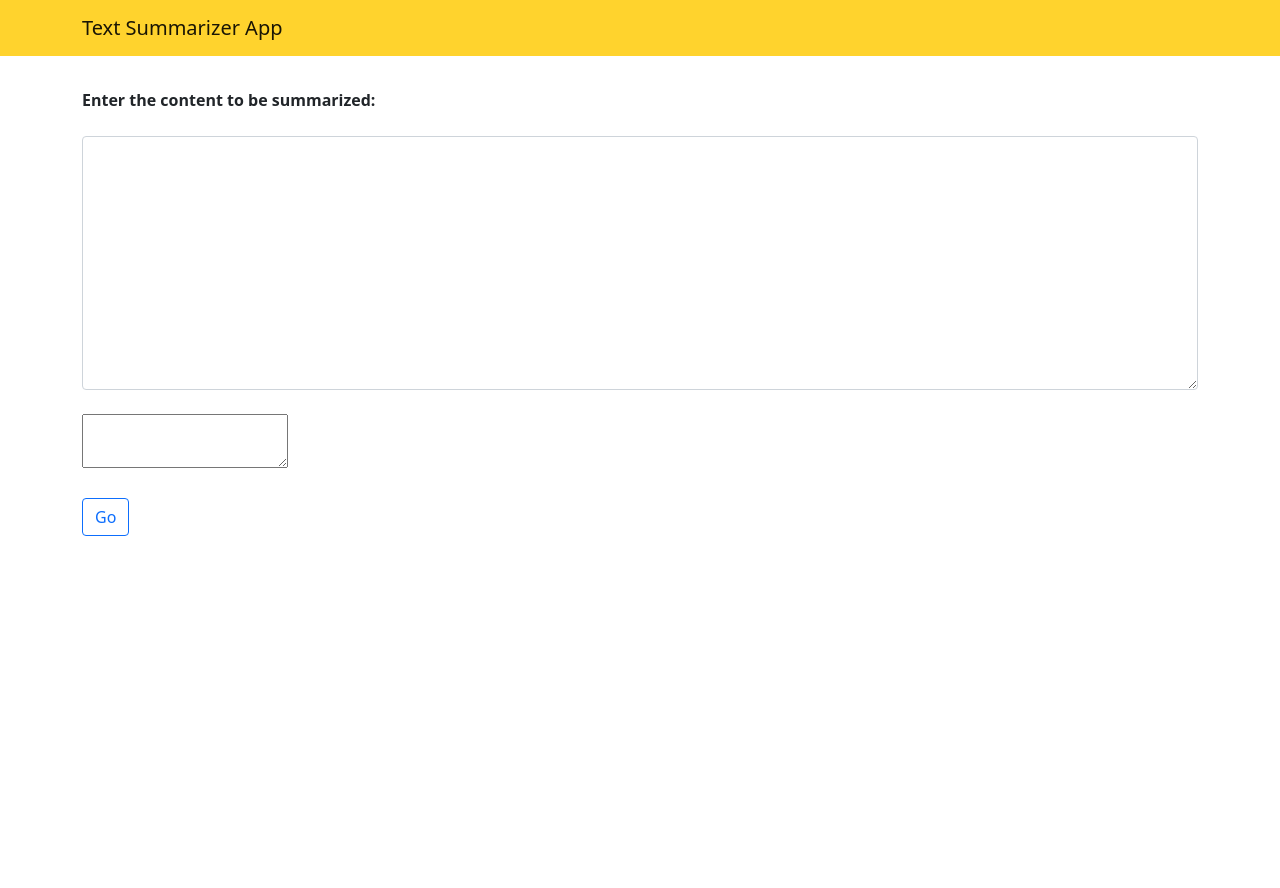
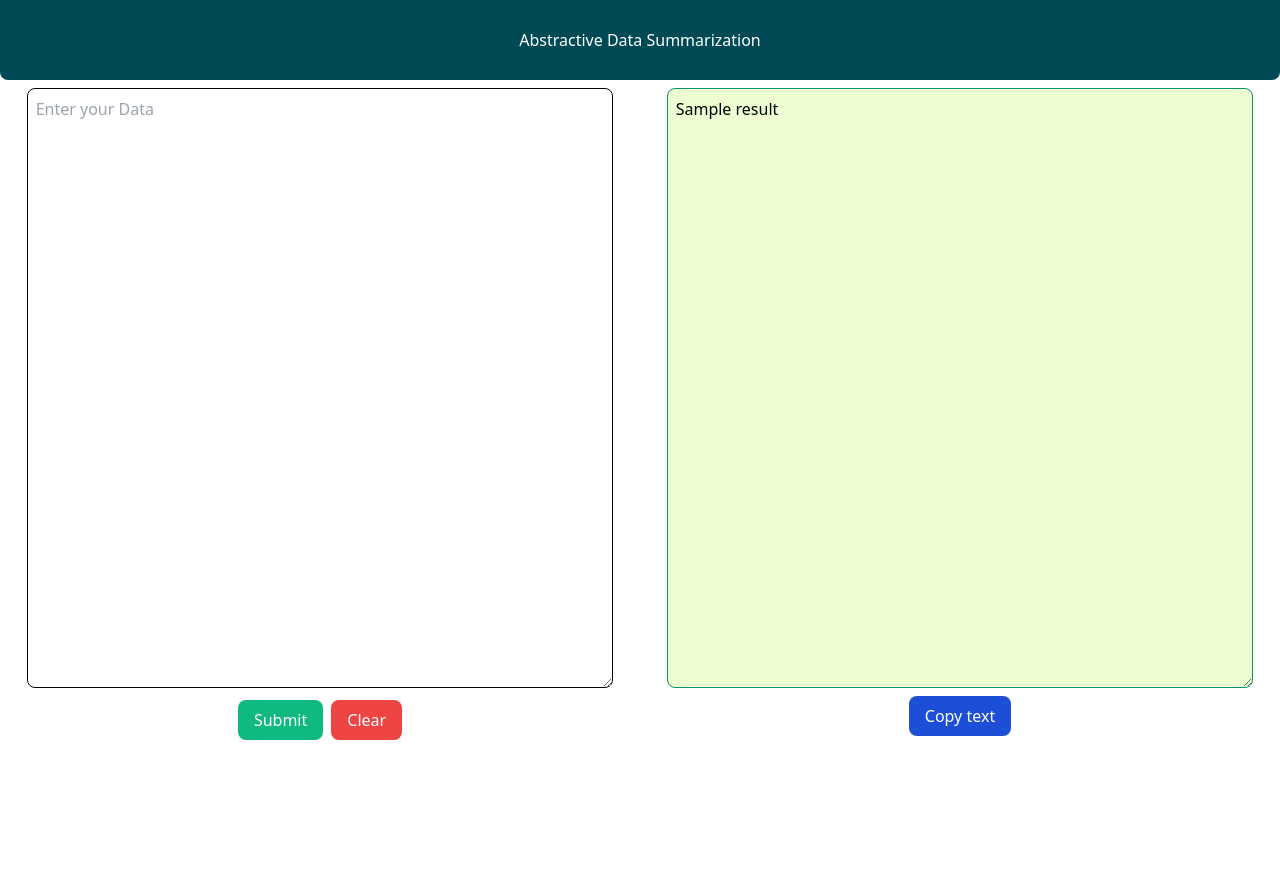
Before and after one commit to Karthikeya0505/webapp-text_summarization, a Flask app: template templates/index.html in a window 1280 px wide. Before the commit the page ends 536 px from the top, so only its background shows below. Run offline with Flask 3, Linux system fonts and the light colour scheme; the template is opened without the code that fills it: most values are stand-ins (such as "Sample title", 1, 10 or a date in 2020); some libraries are stand-ins or nearby versions.

Commit message:
Update index.html

```diff
--- a/templates/index.html
+++ b/templates/index.html
@@ -1,33 +1,83 @@
 <!DOCTYPE html>
 <html lang="en">
+
 <head>
     <meta charset="UTF-8">
     <meta http-equiv="X-UA-Compatible" content="IE=edge">
     <meta name="viewport" content="width=device-width, initial-scale=1.0">
-    <title>Text Summarizer App using SBert</title>
-    <!-- Bootstrap CSS -->
-   <link href="https://cdn.jsdelivr.net/npm/bootstrap@5.1.3/dist/css/bootstrap.min.css" rel="stylesheet" integrity="sha384-1BmE4kWBq78iYhFldvKuhfTAU6auU8tT94WrHftjDbrCEXSU1oBoqyl2QvZ6jIW3" crossorigin="anonymous">
+    <title>Data Summarization</title>
+    <link href="https://unpkg.com/tailwindcss@^2/dist/tailwind.min.css" rel="stylesheet">
+    <link href="/static/css/jquery-ui.min.css" rel="stylesheet">
 </head>
+
 <body>
-    <nav class="navbar navbar-light" style="background-color: #FFD32D;">
-        <div class="container">
-            <a class="navbar-brand">Text Summarizer App</a>
+
+    <header style="background-color: #004A56;"
+        class="fixed inset-0 w-full flex flex-col justify-center justify-items-center content-center h-20 rounded-b-lg">
+        <!-- <img src="/static/images/SynopserLogo.png" alt="Logo"
+            class="object-contain w-16 self-center md:self-left md:w-30"> -->
+        <div class="self-center text-white">Abstractive Data Summarization</div>
+    </header>
+
+    <section class="flex flex-wrap mt-20 w-full">
+        <div class="w-full md:w-1/2">
+            <form class="w-full flex flex-col md:h-screen" action="{{url_for('summarize')}}" method="post">
+                <textarea class="w-11/12 md:h-3/4 m-2 p-2 border-black rounded-lg border self-center justify-center"
+                    name="data" id="data" cols="30" rows="10" placeholder="Enter your Data"
+                    required="required"></textarea>
+                <!-- <div class="flex self-center">
+                    <h3>Summary Length</h3>
+                    <input type="range" class="m-2" min="20" max="1000" name="maxL">
+                </div> -->
+                <div class="flex self-center">
+                    <button class="m-1 bg-green-500 hover:bg-blue-700 text-white font-semi-bold py-2 px-4 rounded-lg"
+                        type="submit" onclick="Check()">Submit</button>
+                    <button class="m-1 bg-red-500 hover:bg-blue-700 text-white font-semi-bold py-2 px-4 rounded-lg"
+                        type="reset">Clear</button>
+                </div>
+            </form>
         </div>
-    </nav>
-    <form action="/summarize" method="post">
-        <div class="container">
-            <label for="exampleFormControlTextarea1" style="padding-top: 2em;">
-                <strong>Enter the content to be summarized:</strong>
-            </label>
-            <br><br>
-            <textarea class="form-control" id="exampleFormControlTextarea1" rows="10" name="data"></textarea><br>
-            <textarea name="max-length" id="max_length"></textarea><br><br>
-            <button type="submit" class="btn btn-outline-primary" style="text-align: center;">Go</button>
+        <div class="w-full md:w-1/2">
+            <div class="mt-2 flex flex-col w-full md:h-screen">
+                <textarea style="background-color: #EDFFD2;"
+                    class="w-11/12 border-green-600 rounded-lg p-2 border self-center justify-center md:h-3/4" rows="10"
+                    cols="30" name="result" readonly placeholder="Your Summary" id="result">{{result}}</textarea>
+                <button
+                    class="m-2 bg-blue-700 hover:bg-blue-400 text-white font-semi-bold py-2 px-4 rounded-lg self-center"
+                    onclick="copyText()">Copy text</button>
+            </div>
         </div>
+    </section>
+    <script>
 
+        function copyText() {
+            // Get the text field
+            var copyText = document.getElementById("result");
 
+            // Select the text field
+            copyText.select();
+            copyText.setSelectionRange(0, 99999); // For mobile devices
 
-    </form>
+            // Copy the text inside the text field
+            navigator.clipboard.writeText(copyText.value);
 
+            // Alert the copied text
+            alert("Copied the text") ;
+        }
+
+    </script>
+    <script>
+        function Check() {
+
+            var reg = /<(.|\n)*>/g;
+
+            if (reg.test(document.getElementById("data").value) == true) {
+                var ErrorText = 'Make Sure You Provide Valid Data.';
+                alert('Error Text');
+
+            }
+        }
+    </script>
 </body>
+
 </html>
```
